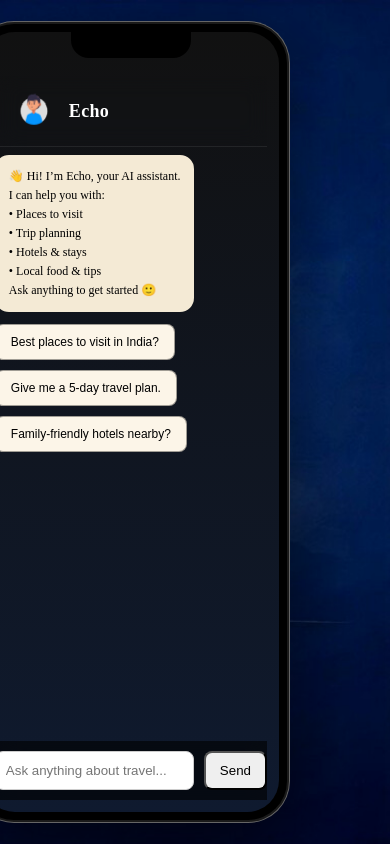
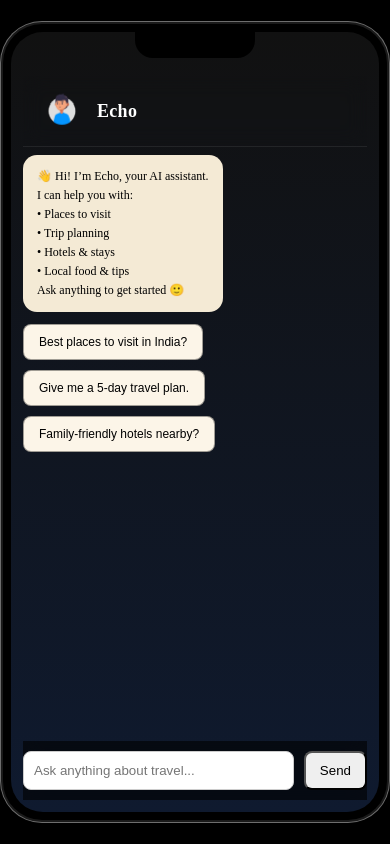
Before and after one commit to Himanshu0-7/travel-chatbot, a Next.js app: page /chat in a window 390 px wide. Built offline with nearby package versions, Linux system fonts and the light colour scheme; a web font is replaced by a local one.

Commit message:
making resposive mobile ui

```diff
--- a/src/app/chat/MobileFrame.js
+++ b/src/app/chat/MobileFrame.js
@@ -19,25 +19,21 @@ const styles = {
     width: "100%",
     height: "100vh",
     display: "flex",
-    justifyContent: "right",
+    justifyContent: "center",
     alignItems: "center",
-    backgroundImage: "url('/Images/bg-img.jpeg')",
-  backgroundSize: "cover",
-  backgroundPosition: "center",
-  backgroundRepeat: "no-repeat",
-},
+    background: "#000000"
+  },
 
-phone: {
+  phone: {
     width: 390,                // iPhone 14 width
     height: 780,               // iPhone 14 height
     borderRadius: 42,
     background: "#000",
-    border: "1px solid #ffffff65",
+    border: "1px solid #ffffff6e",
     padding: 10,
     boxShadow:
-    "0 30px 80px rgba(0,0,0,.6), inset 0 0 0 2px #1a1a1a",
-    position: "relative",
-    marginRight: '100px'
+      "0 30px 80px rgba(0,0,0,.6), inset 0 0 0 2px #1a1a1a",
+    position: "relative"
   },
 
   notch: {
```
